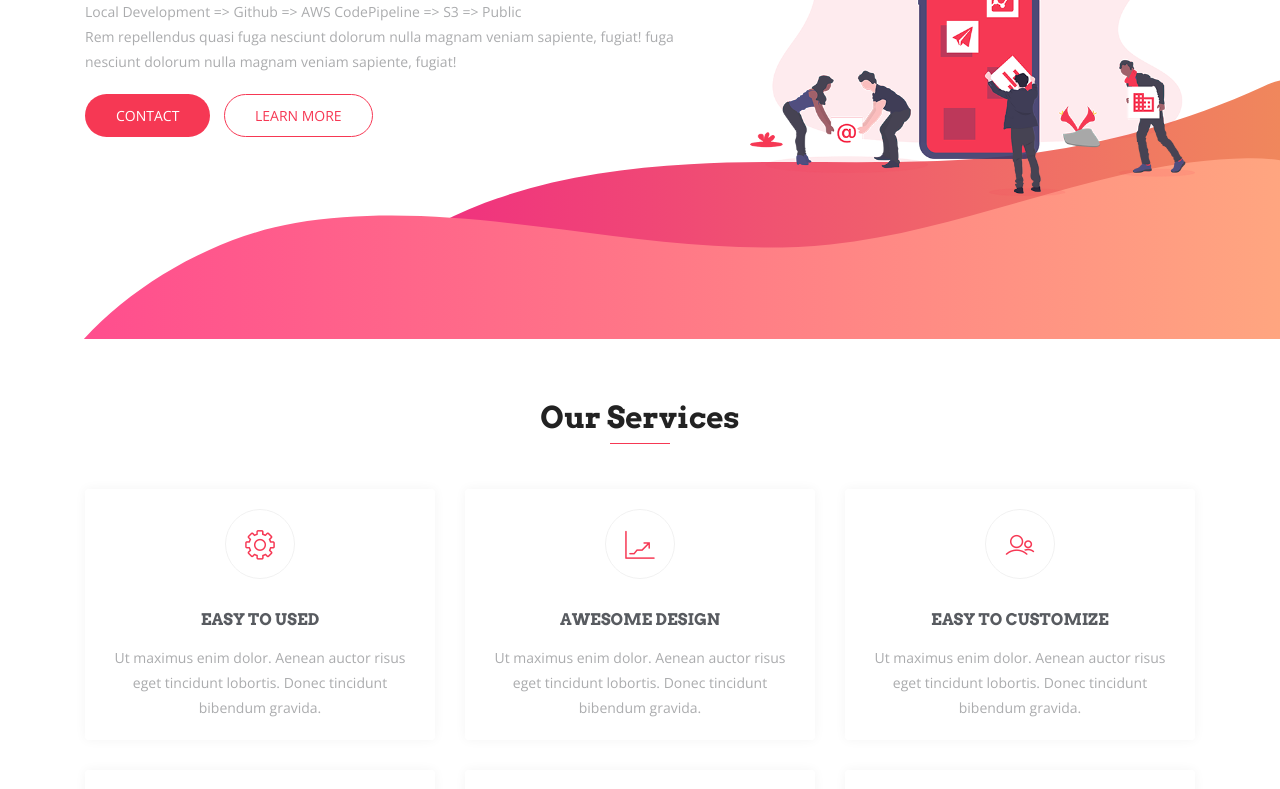
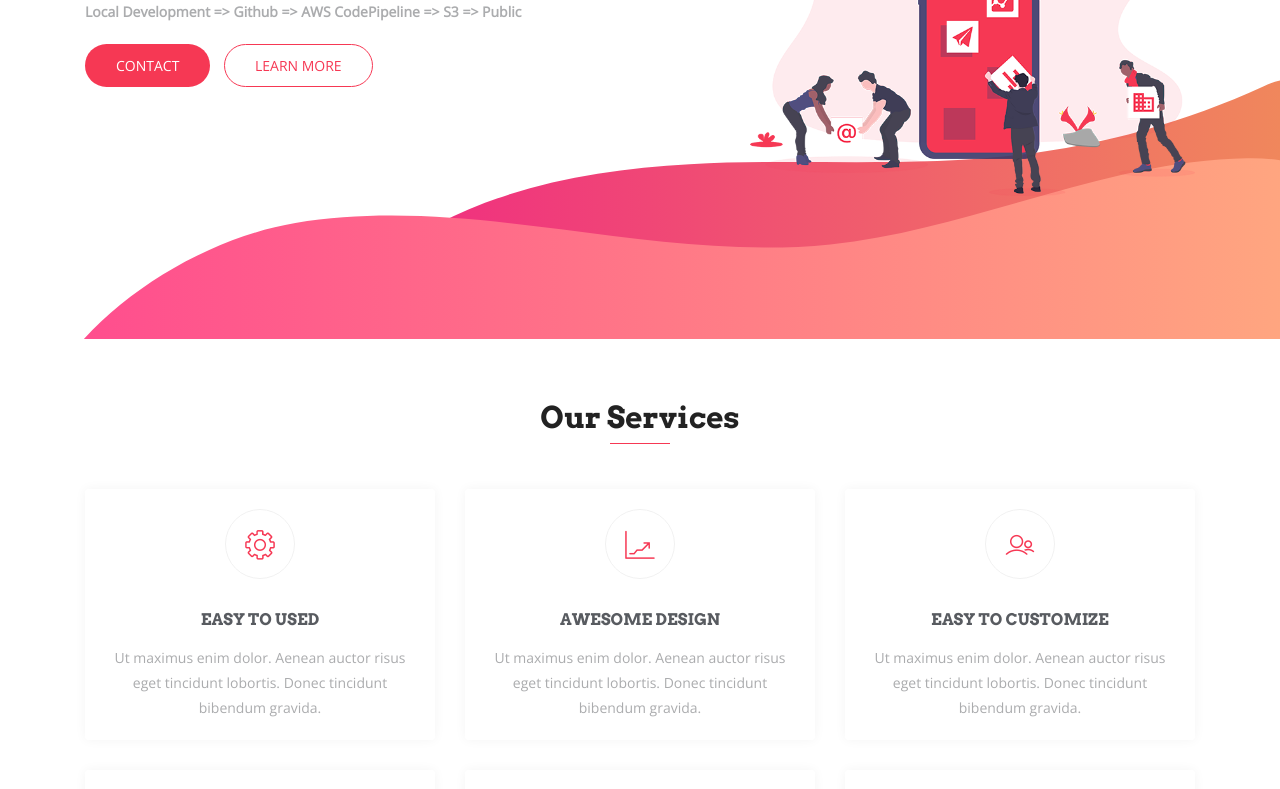
Before and after one commit to shuvoaftab/sji-aws, a plain HTML site: page index.html in a window 1280 px wide. Shown: the part 311-1100 px from the top of the page. Drawn offline with nearby package versions, Linux system fonts and the light colour scheme; files whose address does not match are found by name.

Commit message:
Update index.html

```diff
--- a/index.html
+++ b/index.html
@@ -80,7 +80,7 @@
             <div class="col-lg-7 col-md-12 col-sm-12 col-xs-12">
               <div class="contents">
                 <h2 class="head-title">App, Business & SaaS<br>Development</h2>
-                <p>Local Development => Github => AWS CodePipeline => S3 => Public </p><p>Rem repellendus quasi fuga nesciunt dolorum nulla magnam veniam sapiente, fugiat! fuga nesciunt dolorum nulla magnam veniam sapiente, fugiat!</p>
+                <p><b>Local Development => Github => AWS CodePipeline => S3 => Public </b></p>
                 <div class="header-button">
                   <a href="#" class="btn btn-common">Contact</i></a>
                   <a href="#" class="btn btn-border video-popup">Learn More</i></a>
```
